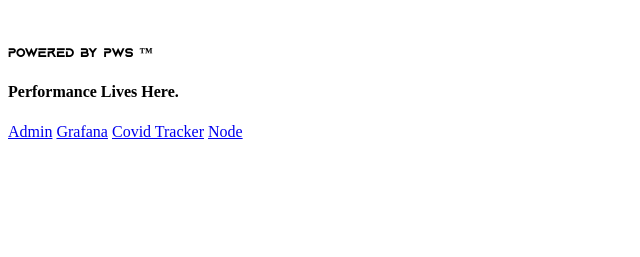
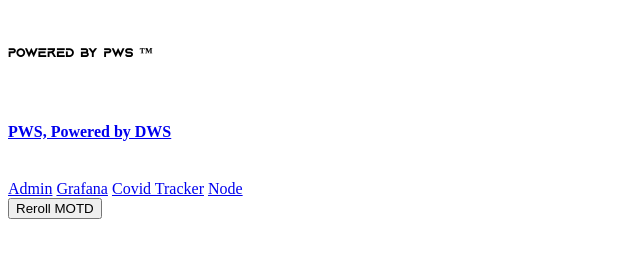
Before and after one commit to runyanjake/whitney-html, a plain HTML site: page index.html in a window 1280 px wide. Shown: the part 89-346 px from the top of the page, without its empty margins (0-640 px from the left). Drawn offline with Linux system fonts and the light colour scheme.

Commit message:
Add rotating tagline

```diff
--- a/index.html
+++ b/index.html
@@ -6,11 +6,17 @@
 	<header><title>Whitney Root</title></header>
 	<body onload="tagline()">
 		<h1 style="font-family:'Momcake'; font-weight:bold; font-style:normal; font-size:72px;">Whitney.rip</h1>
-		<h5 style="font-family:'Aquire'; font-weight:bold; font-style:normal;">Powered by PWS &trade;</h5>
-		<h4 id="tagline">Performance Lives Here.</h4>
+        <h5 style="font-family:'Aquire'; font-weight:bold; font-style:normal;">Powered by PWS &trade;</h5>
+        </br>
+        <h4>
+            <a id="tagline" href="http://www.whitney.rip""> Performance Lives Here.</a>
+        </h4>
+        </br>
 		<a href="http://www.admin.whitney.rip">Admin</a>
 		<a href="http://www.grafana.whitney.rip">Grafana</a>
 		<a href="http://www.covid.whitney.rip">Covid Tracker</a>
-		<a href="http://www.node.whitney.rip">Node</a>
+        <a href="http://www.node.whitney.rip">Node</a>
+        </br>
+        <input type="button" value="Reroll MOTD" onclick="randomTagline();">
 	</body>
 </html>
--- a/resources/css/stylesheet.css
+++ b/resources/css/stylesheet.css
@@ -15,3 +15,8 @@
     font-style: normal;
     font-display: swap;
 }
+
+.inactiveLink {
+    pointer-events: none;
+    cursor: default;
+ }
--- a/tagline.js
+++ b/tagline.js
@@ -1,12 +1,32 @@
+var taglines = [
+    ["Performance Lives Here.", "http://www.whitney.rip"],
+    ["Four Nines? More Like Four Zeroes.", ""],
+    ["0.0009999% is still technically Four Nines.", ""],
+    ["It's Gooch.", ""],
+    ["PWS, Powered by DWS", "https://www.onlypriests.com"],
+    ["SportsCenter NOT Top 10", "https://www.youtube.com/watch?v=KZk1ncguwHo"]
+]
+
 function tagline() {
 	console.log("Generating today's tagline.")
+    var idx = Math.floor((new Date()).getTime()/86400)
+    document.getElementById("tagline").innerHTML = taglines[Math.floor(idx % taglines.length)][0]
+    document.getElementById("tagline").href = taglines[Math.floor(idx % taglines.length)][1]
+    if(taglines[Math.floor(idx % taglines.length)][1] == ""){
+        document.getElementById("tagline").classList.add('inactiveLink')
+    }else{
+        document.getElementById("tagline").classList.remove('inactiveLink')
+    }
+}
 
-	var taglines = [
-		"Performance Lives Here.",
-		"Four Nines? More Like Four Zeroes.",
-		"0.0009999% is still technically Four Nines.",
-		"It's Gooch."
-	]
-	var idx = Math.floor((new Date()).getTime()/86400)
-	document.getElementById("tagline").innerHTML = taglines[Math.floor(idx % 2)]
+function randomTagline() {
+	console.log("Generating a random tagline.")
+    var idx = Math.floor(Math.random() * taglines.length)
+	document.getElementById("tagline").innerHTML = taglines[Math.floor(idx % taglines.length)][0]
+    document.getElementById("tagline").href = taglines[Math.floor(idx % taglines.length)][1]
+    if(taglines[Math.floor(idx % taglines.length)][1] == ""){
+        document.getElementById("tagline").classList.add('inactiveLink')
+    }else{
+        document.getElementById("tagline").classList.remove('inactiveLink')
+    }
 }
```
